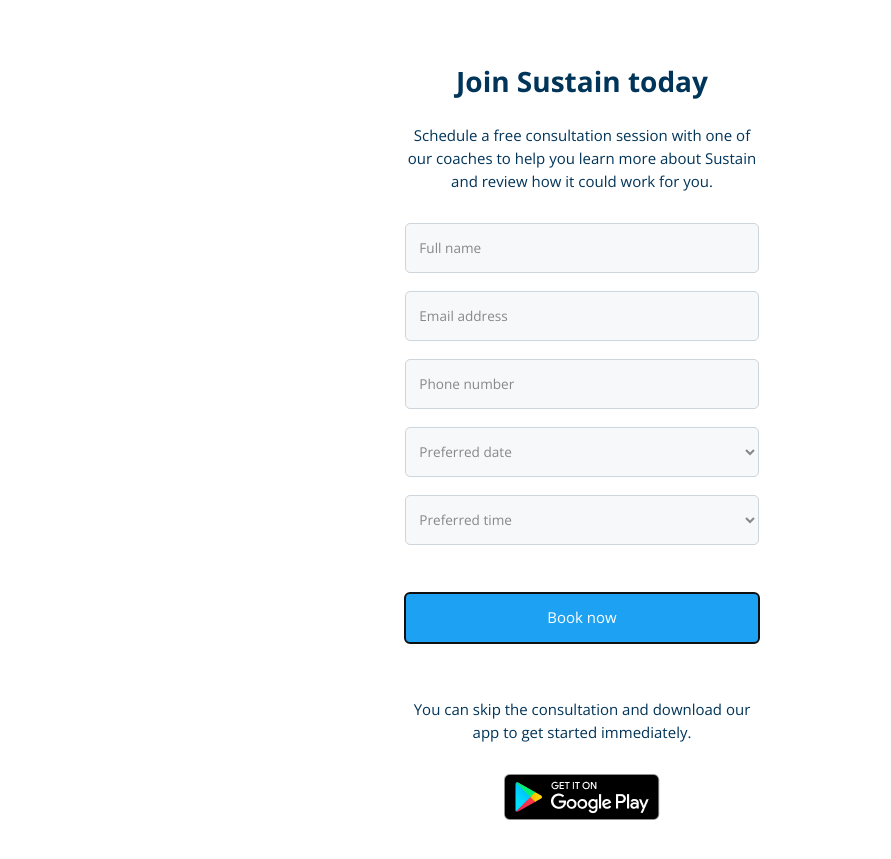
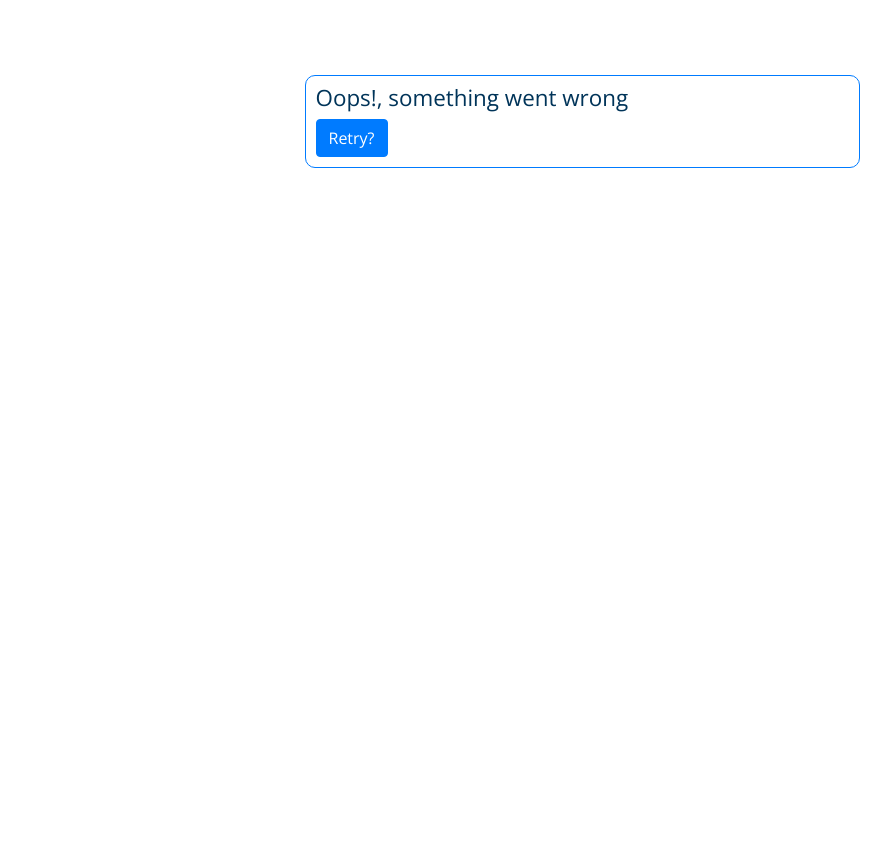
Before and after one commit to josephanya/sustain-book-consultation, a plain HTML site: page index.html in a window 1280 px wide. Both pictures are taken after a click on the button "Book now". Shown: the part 61-920 px from the top of the page, without its empty margins (58-949 px from the left). After the commit the page ends 800 px from the top, so only its background shows below. Drawn offline with nearby package versions, Linux system fonts and the light colour scheme; no server answers.

Commit message:
fixed 403 error

```diff
--- a/index.html
+++ b/index.html
@@ -119,6 +119,11 @@
 				<p>You're all set, your free consultation has been booked!</p>
 				<a href="#">Back to sustain ?</a>
 			</div>
+			<div id="failure" class="hide">
+				<p>Oops!, something went wrong</p>
+				<button id="reload" class="btn btn-primary btn-md">Retry?</button>
+			</div>
+
 		</div>
 	</div>
 
--- a/script.js
+++ b/script.js
@@ -5,7 +5,9 @@ var date = tomorrow.toString().slice(0, 15);
 var select = document.getElementById('booking-date');
 var bookButton = document.getElementsByClassName('book-button')[0];
 let success = document.getElementById('success');
+let failure = document.getElementById('failure');
 let content = document.getElementById('content');
+let reload =document.getElementById('reload');
 
 var option = document.createElement('option');
 option.appendChild(document.createTextNode(date));
@@ -27,7 +29,11 @@ const submitForm = () => {
         'bookingDate' : bookingDate,
         'bookingTime' : bookingTime,
     }
-    let urL = "https://hooks.slack.com/services/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"
+    let token1 = atob("VE5TMjlOV0dH");
+    let token2 = atob("QjAxSlFOVDBVQ0M=");
+    let token3 = atob("OVFyS0dMVGZKM2xkRGZrOVhrRUhZTzNY");
+
+    let urL = `https://hooks.slack.com/services/${token1}/${token2}/${token3}`
     let payload = {"text": `New consultation for ${bookingData.fullName} on ${bookingData.bookingDate} at ${bookingData.bookingTime}. Email: ${bookingData.email}, phone no: ${bookingData.phone}`}
     let otherParam = {
         method: 'POST',
@@ -40,14 +46,25 @@ const submitForm = () => {
             content.classList.add('hide');
             success.classList.remove('hide')
             success.classList.add('show');
-
+        }else{
+            content.classList.add('hide');
+            failure.classList.remove('hide')
+            failure.classList.add('show');
         }
         return res.json()
     })
     .then(data=> console.log(data))
-    .catch(err=> console.log(err))
+    .catch(err=>{
+        console.log(err);
+        content.classList.add('hide');
+        failure.classList.remove('hide');
+        failure.classList.add('show');
+    })
 
 }
 
 
 bookButton.addEventListener('click', submitForm);
+reload.addEventListener('click', function(){
+    location.reload();
+})
--- a/style.css
+++ b/style.css
@@ -93,14 +93,14 @@ p{
     display: block;
     visibility: visible;
 }
-#success{
+#success, #failure{
     border: 1px solid #007bff;
     width: 80%;
     margin: 70px auto;
     padding: 10px;
     border-radius: 10px;
 }
-#success p{
+#success p, #failure p{
     font-size: 1.4em;
     margin-bottom: 10px
 }
@@ -115,7 +115,7 @@ p{
     .body-col{
         padding: 60px 27% 60px 27%;
     }
-    #success{
+    #success, #failure{
         width: 50%
     }
 }
```
